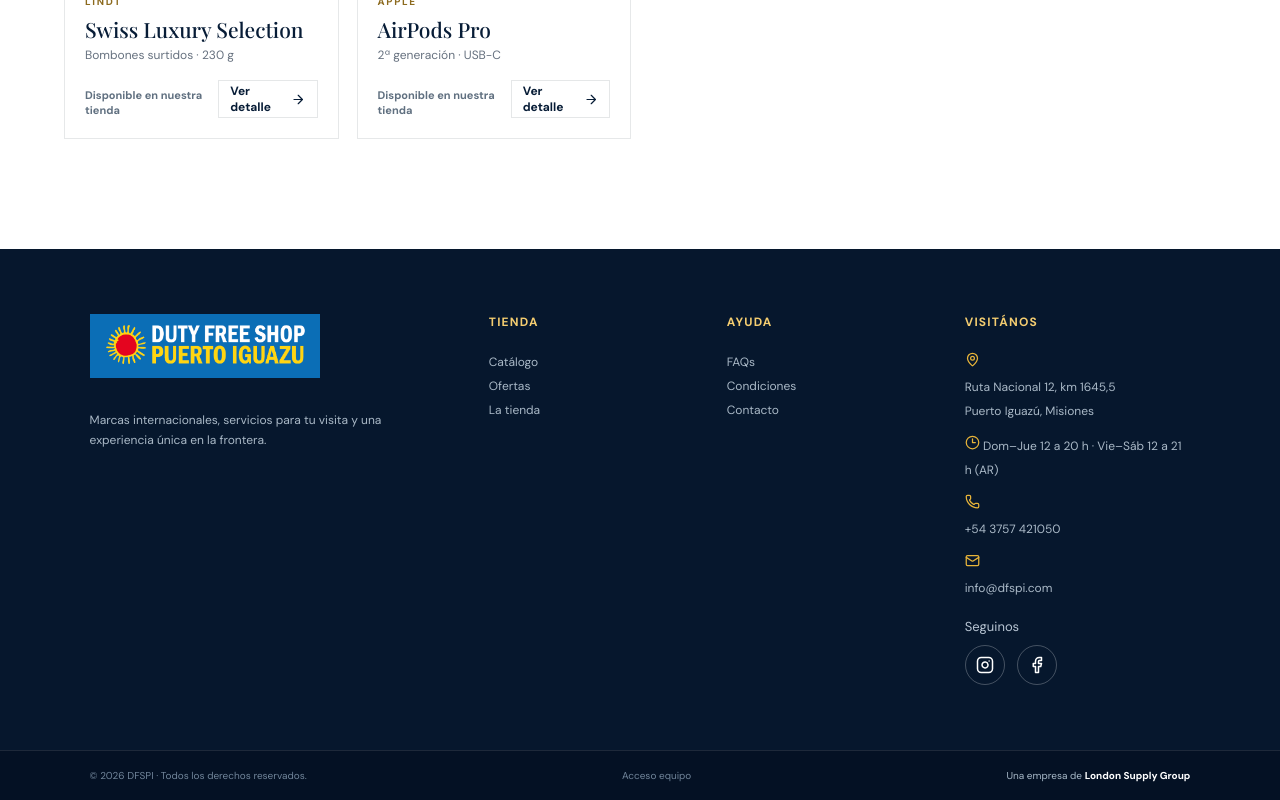
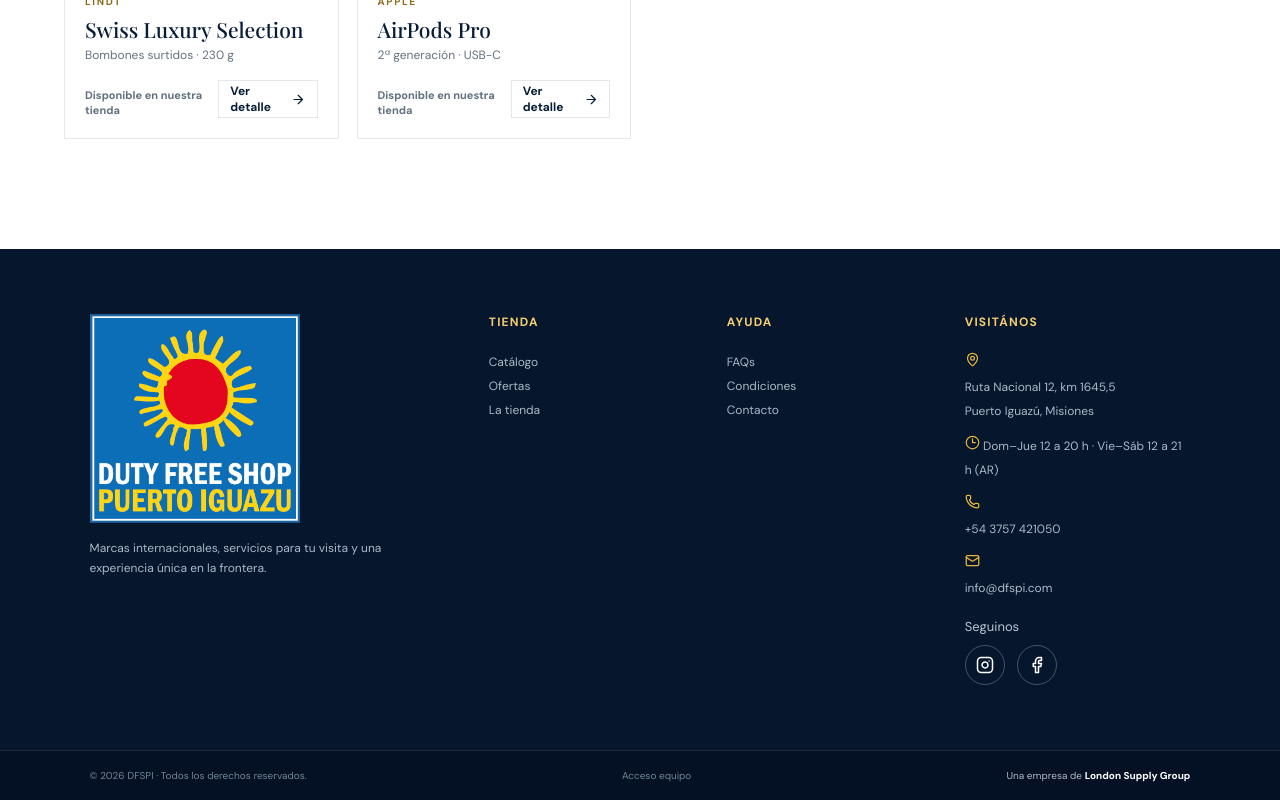
Before and after one commit to infralondon2026/dfspi-reserva, a React (Vite) app: page /es/catalogo in a window 1280 px wide. Shown: the part 1902-2702 px from the top of the page. Built offline with nearby package versions, Linux system fonts and the light colour scheme; no server answers.

Commit message:
Update footer branding and social links

```diff
--- a/src/assets.ts
+++ b/src/assets.ts
@@ -8,6 +8,7 @@
 export const resolveImage = (url: string) => (url.startsWith('http') ? url : asset(url))
 
 export const logo = asset('img/logo.png')
+export const footerLogo = asset('img/LOGO-DFSPI.png')
 
 export const hero = asset('img/portada-web.jpeg')
 
--- a/src/components/Footer.tsx
+++ b/src/components/Footer.tsx
@@ -1,6 +1,6 @@
 import { Link } from 'react-router-dom'
 import { Clock3, Facebook, Instagram, Mail, MapPin, Phone } from 'lucide-react'
-import { logo, mapsUrl, storeAddress, storeCity, storeEmail, storePhone } from '../assets'
+import { footerLogo, mapsUrl, storeAddress, storeCity, storeEmail, storePhone } from '../assets'
 import { RESERVAS_ENABLED } from '../config'
 import { useLocale } from '../context/AppContext'
 import { socials } from '../siteContent'
@@ -13,7 +13,7 @@
     <footer>
       <div className="footer-main">
         <div className="footer-brand">
-          <img src={logo} alt="Duty Free Shop Puerto Iguazú" />
+          <img src={footerLogo} alt="Duty Free Shop Puerto Iguazú" />
           <p>{tr('footerBody')}</p>
         </div>
         <div>
@@ -54,7 +54,7 @@
                       key={social.name}
                       href={social.url}
                       target="_blank"
-                      rel="noreferrer"
+                      rel="noopener noreferrer"
                       aria-label={social.name}
                     >
                       <Icon size={18} />
--- a/src/components/Seo.tsx
+++ b/src/components/Seo.tsx
@@ -117,8 +117,8 @@
           { '@type': 'OpeningHoursSpecification', dayOfWeek: ['Friday', 'Saturday'], opens: '12:00', closes: '21:00' },
         ],
         sameAs: [
-          'https://www.instagram.com/dutyfreeshoppuertoiguazu',
-          'https://www.facebook.com/dutyfreeshoppuertoiguazu',
+          'https://www.instagram.com/dfspuertoiguazu/?hl=es',
+          'https://www.facebook.com/dfspuertoiguazu/?locale=es_LA',
         ],
       },
       {
--- a/src/enhancements.css
+++ b/src/enhancements.css
@@ -1141,6 +1141,13 @@
 
 /* --- Footer social --------------------------------------------------------- */
 
+.footer-brand img {
+  width: min(210px, 100%);
+  height: auto;
+  filter: none;
+  display: block;
+}
+
 .footer-social {
   margin-top: 18px;
 }
--- a/src/siteContent.ts
+++ b/src/siteContent.ts
@@ -97,6 +97,6 @@
 }
 
 export const socials: SocialLink[] = [
-  { name: 'Instagram', url: 'https://www.instagram.com/dutyfreeshoppuertoiguazu', icon: 'instagram' },
-  { name: 'Facebook', url: 'https://www.facebook.com/dutyfreeshoppuertoiguazu', icon: 'facebook' },
+  { name: 'Instagram', url: 'https://www.instagram.com/dfspuertoiguazu/?hl=es', icon: 'instagram' },
+  { name: 'Facebook', url: 'https://www.facebook.com/dfspuertoiguazu/?locale=es_LA', icon: 'facebook' },
 ]
```
Also changed, not shown: public/img/LOGO-DFSPI.png (added), 1 other file (tests, documents, lock files or other folders).
